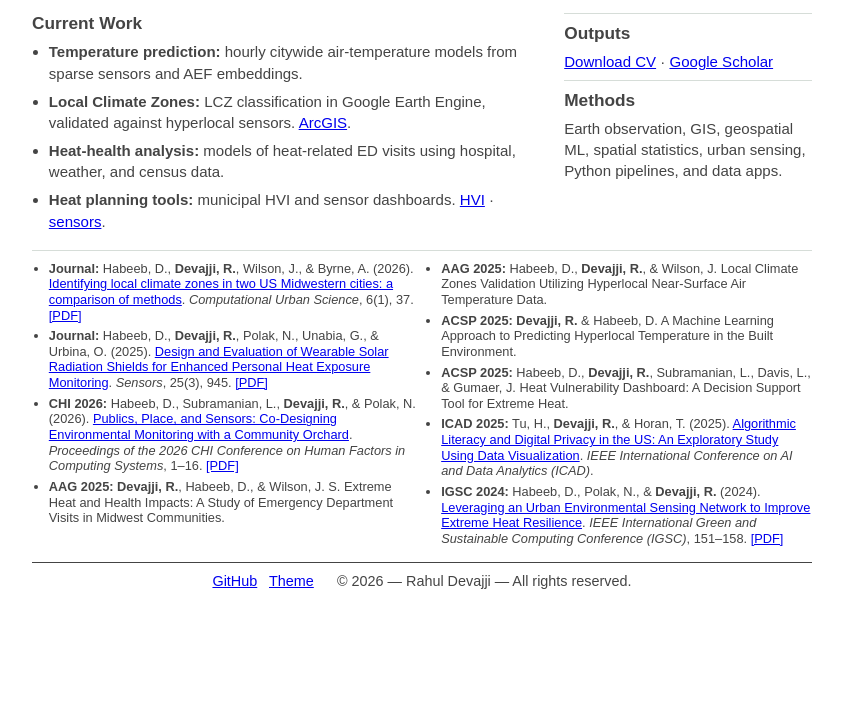
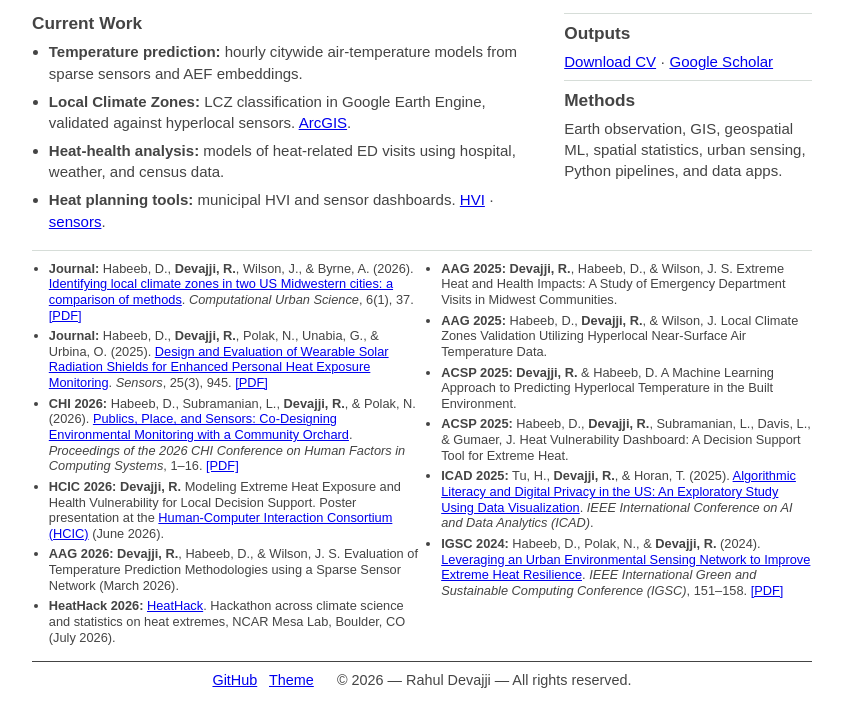
Before and after one commit to Rahul0598/blog, a plain HTML site: page research/index.html in a window 1280 px wide. Shown: the part 169-883 px from the top of the page, without its empty margins (218-1061 px from the left). Before the commit the page ends 800 px from the top, so only its background shows below. Drawn offline with Linux system fonts and the light colour scheme.

Commit message:
added conferences

```diff
--- a/research/index.html
+++ b/research/index.html
@@ -222,6 +222,9 @@
   <li><strong>Journal:</strong> Habeeb, D., <strong>Devajji, R.</strong>, Wilson, J., &amp; Byrne, A. (2026). <a href="https://doi.org/10.1007/s43762-026-00261-w">Identifying local climate zones in two US Midwestern cities: a comparison of methods</a>. <em>Computational Urban Science</em>, 6(1), 37. <a href="https://doi.org/10.1007/s43762-026-00261-w">[PDF]</a></li>
   <li><strong>Journal:</strong> Habeeb, D., <strong>Devajji, R.</strong>, Polak, N., Unabia, G., &amp; Urbina, O. (2025). <a href="https://doi.org/10.3390/s25030945">Design and Evaluation of Wearable Solar Radiation Shields for Enhanced Personal Heat Exposure Monitoring</a>. <em>Sensors</em>, 25(3), 945. <a href="https://www.mdpi.com/1424-8220/25/3/945/pdf">[PDF]</a></li>
   <li><strong>CHI 2026:</strong> Habeeb, D., Subramanian, L., <strong>Devajji, R.</strong>, &amp; Polak, N. (2026). <a href="https://dl.acm.org/doi/abs/10.1145/3772318.3790740">Publics, Place, and Sensors: Co-Designing Environmental Monitoring with a Community Orchard</a>. <em>Proceedings of the 2026 CHI Conference on Human Factors in Computing Systems</em>, 1–16. <a href="https://dl.acm.org/doi/pdf/10.1145/3772318.3790740">[PDF]</a></li>
+  <li><strong>HCIC 2026:</strong> <strong>Devajji, R.</strong> Modeling Extreme Heat Exposure and Health Vulnerability for Local Decision Support. Poster presentation at the <a href="https://hcic.org/">Human-Computer Interaction Consortium (HCIC)</a> (June 2026).</li>
+  <li><strong>AAG 2026:</strong> <strong>Devajji, R.</strong>, Habeeb, D., &amp; Wilson, J. S. Evaluation of Temperature Prediction Methodologies using a Sparse Sensor Network (March 2026).</li>
+  <li><strong>HeatHack 2026:</strong> <a href="https://karenamckinnon.github.io/heathack.html">HeatHack</a>. Hackathon across climate science and statistics on heat extremes, NCAR Mesa Lab, Boulder, CO (July 2026).</li>
   <li><strong>AAG 2025:</strong> <strong>Devajji, R.</strong>, Habeeb, D., &amp; Wilson, J. S. Extreme Heat and Health Impacts: A Study of Emergency Department Visits in Midwest Communities.</li>
   <li><strong>AAG 2025:</strong> Habeeb, D., <strong>Devajji, R.</strong>, &amp; Wilson, J. Local Climate Zones Validation Utilizing Hyperlocal Near-Surface Air Temperature Data.</li>
   <li><strong>ACSP 2025:</strong> <strong>Devajji, R.</strong> &amp; Habeeb, D. A Machine Learning Approach to Predicting Hyperlocal Temperature in the Built Environment.</li>
```
